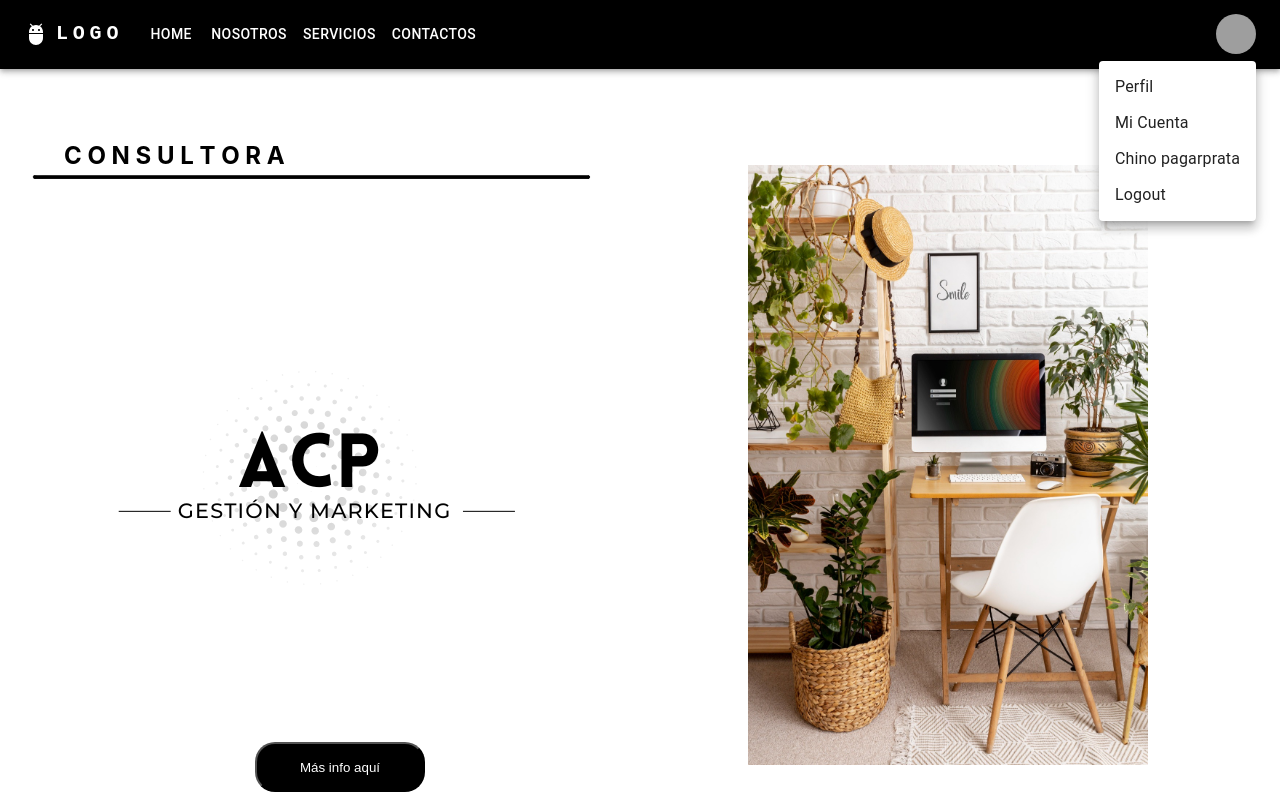
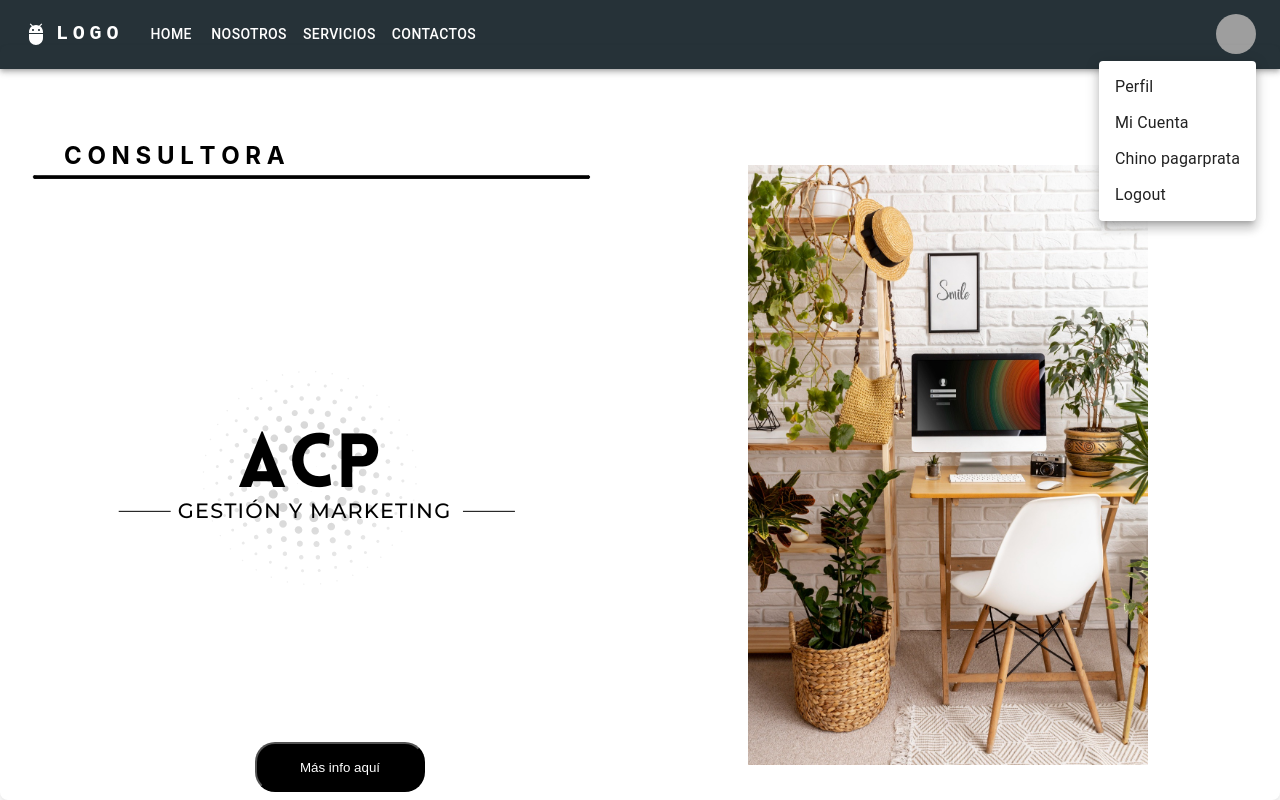
Before and after one commit to 4Bprogramming/ACP, a React (Create React App) app: page / in a window 1280 px wide. Both pictures are taken after a click on the button "Open settings". Shown: the top 800 px of the page. Built offline with nearby package versions, Linux system fonts and the light colour scheme; grey boxes are pictures that could not be loaded.

Commit message:
updating info

```diff
--- a/src/Components/Navbar/NavbarC.jsx
+++ b/src/Components/Navbar/NavbarC.jsx
@@ -1,20 +1,21 @@
-import * as React from 'react';
-import AppBar from '@mui/material/AppBar';
-import Box from '@mui/material/Box';
-import Toolbar from '@mui/material/Toolbar';
-import IconButton from '@mui/material/IconButton';
-import Typography from '@mui/material/Typography';
-import Menu from '@mui/material/Menu';
-import MenuIcon from '@mui/icons-material/Menu';
-import Container from '@mui/material/Container';
-import Avatar from '@mui/material/Avatar';
-import Button from '@mui/material/Button';
-import Tooltip from '@mui/material/Tooltip';
-import MenuItem from '@mui/material/MenuItem';
-import AdbIcon from '@mui/icons-material/Adb';
+import * as React from "react";
+import AppBar from "@mui/material/AppBar";
+import Box from "@mui/material/Box";
+import Toolbar from "@mui/material/Toolbar";
+import IconButton from "@mui/material/IconButton";
+import Typography from "@mui/material/Typography";
+import Menu from "@mui/material/Menu";
+import MenuIcon from "@mui/icons-material/Menu";
+import Container from "@mui/material/Container";
+import Avatar from "@mui/material/Avatar";
+import Button from "@mui/material/Button";
+import Tooltip from "@mui/material/Tooltip";
+import MenuItem from "@mui/material/MenuItem";
+import AdbIcon from "@mui/icons-material/Adb";
+import { createTheme, ThemeProvider } from "@mui/material/styles";
 
-const pages = ['home', 'nosotros', 'servicios','contactos'];
-const settings = ['Perfil', 'Mi Cuenta', 'Chino pagarprata', 'Logout'];
+const pages = ["home", "nosotros", "servicios", "contactos"];
+const settings = ["Perfil", "Mi Cuenta", "Chino pagarprata", "Logout"];
 
 function NavbarC() {
   const [anchorElNav, setAnchorElNav] = React.useState(null);
@@ -34,11 +35,32 @@ function NavbarC() {
   const handleCloseUserMenu = () => {
     setAnchorElUser(null);
   };
+
+  // Create a custom theme with red as the primary color
+  const theme = createTheme({
+    palette: {
+      primary: {
+        light: "#263238",
+        main: "#000"
+      },
+      secondary: {
+        light: "#ff7961",
+        main: "#fff",
+        dark: "#ba000d",
+        contrastText: "#000"
+      }
+    }
+  });
+
   return (
-    <AppBar position="static" style={{backgroundColor:"black"}}>
+    <ThemeProvider theme={theme}>
+      <AppBar
+        position="static"
+        sx={{ backgroundColor: theme.palette.primary.light }}
+      >
         <Container maxWidth="xl">
           <Toolbar disableGutters>
-          <AdbIcon sx={{ display: { xs: 'none', md: 'flex' }, mr: 1 }} />
+            <AdbIcon sx={{ display: { xs: "none", md: "flex" }, mr: 1 }} />
             <Typography
               variant="h6"
               noWrap
@@ -46,25 +68,25 @@ function NavbarC() {
               href="/"
               sx={{
                 mr: 2,
-              display: { xs: 'none', md: 'flex' },
-              fontFamily: 'monospace',
+                display: { xs: "none", md: "flex" },
+                fontFamily: "monospace",
                 fontWeight: 700,
-              letterSpacing: '.3rem',
-              color: 'inherit',
-              textDecoration: 'none',
+                letterSpacing: ".3rem",
+                color: "inherit",
+                textDecoration: "none"
               }}
             >
               LOGO
             </Typography>
 
-          <Box sx={{ flexGrow: 1, display: { xs: 'flex', md: 'none' } }}>
+            <Box sx={{ flexGrow: 1, display: { xs: "flex", md: "none" } }}>
               <IconButton
                 size="large"
                 aria-label="account of current user"
                 aria-controls="menu-appbar"
                 aria-haspopup="true"
                 onClick={handleOpenNavMenu}
-              color="inherit"
+                color="primary"
               >
                 <MenuIcon />
               </IconButton>
@@ -72,18 +94,18 @@ function NavbarC() {
                 id="menu-appbar"
                 anchorEl={anchorElNav}
                 anchorOrigin={{
-                vertical: 'bottom',
-                horizontal: 'left',
+                  vertical: "bottom",
+                  horizontal: "left"
                 }}
                 keepMounted
                 transformOrigin={{
-                vertical: 'top',
-                horizontal: 'left',
+                  vertical: "top",
+                  horizontal: "left"
                 }}
                 open={Boolean(anchorElNav)}
                 onClose={handleCloseNavMenu}
                 sx={{
-                display: { xs: 'block', md: 'none' },
+                  display: { xs: "block", md: "none" }
                 }}
               >
                 {pages.map((page) => (
@@ -93,31 +115,31 @@ function NavbarC() {
                 ))}
               </Menu>
             </Box>
-          <AdbIcon sx={{ display: { xs: 'flex', md: 'none' }, mr: 1 }} />
-          <Typography
+            {/* <AdbIcon sx={{ display: { xs: "flex", md: "none" }, mr: 1 }} /> */}
+            {/* <Typography
               variant="h5"
               noWrap
               component="a"
               href="/"
               sx={{
                 mr: 2,
-              display: { xs: 'flex', md: 'none' },
+                display: { xs: "flex", md: "none" },
                 flexGrow: 1,
-              fontFamily: 'monospace',
+                fontFamily: "monospace",
                 fontWeight: 700,
-              letterSpacing: '.3rem',
-              color: 'inherit',
-              textDecoration: 'none',
+                letterSpacing: ".3rem",
+                color: "inherit",
+                textDecoration: "none"
               }}
             >
               LOGO
-          </Typography>
-          <Box sx={{ flexGrow: 1, display: { xs: 'none', md: 'flex' } }}>
+            </Typography> */}
+            <Box sx={{ flexGrow: 1, display: { xs: "none", md: "flex" } }}>
               {pages.map((page) => (
                 <Button
                   key={page}
                   onClick={handleCloseNavMenu}
-                sx={{ my: 2, color: 'white', display: 'block' }}
+                  sx={{ my: 2, color: "white", display: "block" }}
                 >
                   {page}
                 </Button>
@@ -131,17 +153,21 @@ function NavbarC() {
                 </IconButton>
               </Tooltip>
               <Menu
-              sx={{ mt: '45px' }}
+                sx={{
+                  mt: "45px",
+                  borderRadius: "8px",
+                  boxShadow: "0px 4px 6px rgba(0, 0, 0, 0.1)"
+                }}
                 id="menu-appbar"
                 anchorEl={anchorElUser}
                 anchorOrigin={{
-                vertical: 'top',
-                horizontal: 'right',
+                  vertical: "top",
+                  horizontal: "right"
                 }}
                 keepMounted
                 transformOrigin={{
-                vertical: 'top',
-                horizontal: 'right',
+                  vertical: "top",
+                  horizontal: "right"
                 }}
                 open={Boolean(anchorElUser)}
                 onClose={handleCloseUserMenu}
@@ -156,6 +182,7 @@ function NavbarC() {
           </Toolbar>
         </Container>
       </AppBar>
+    </ThemeProvider>
   );
 }
 
```
Lines whose indentation alone changed are shown as unchanged.
